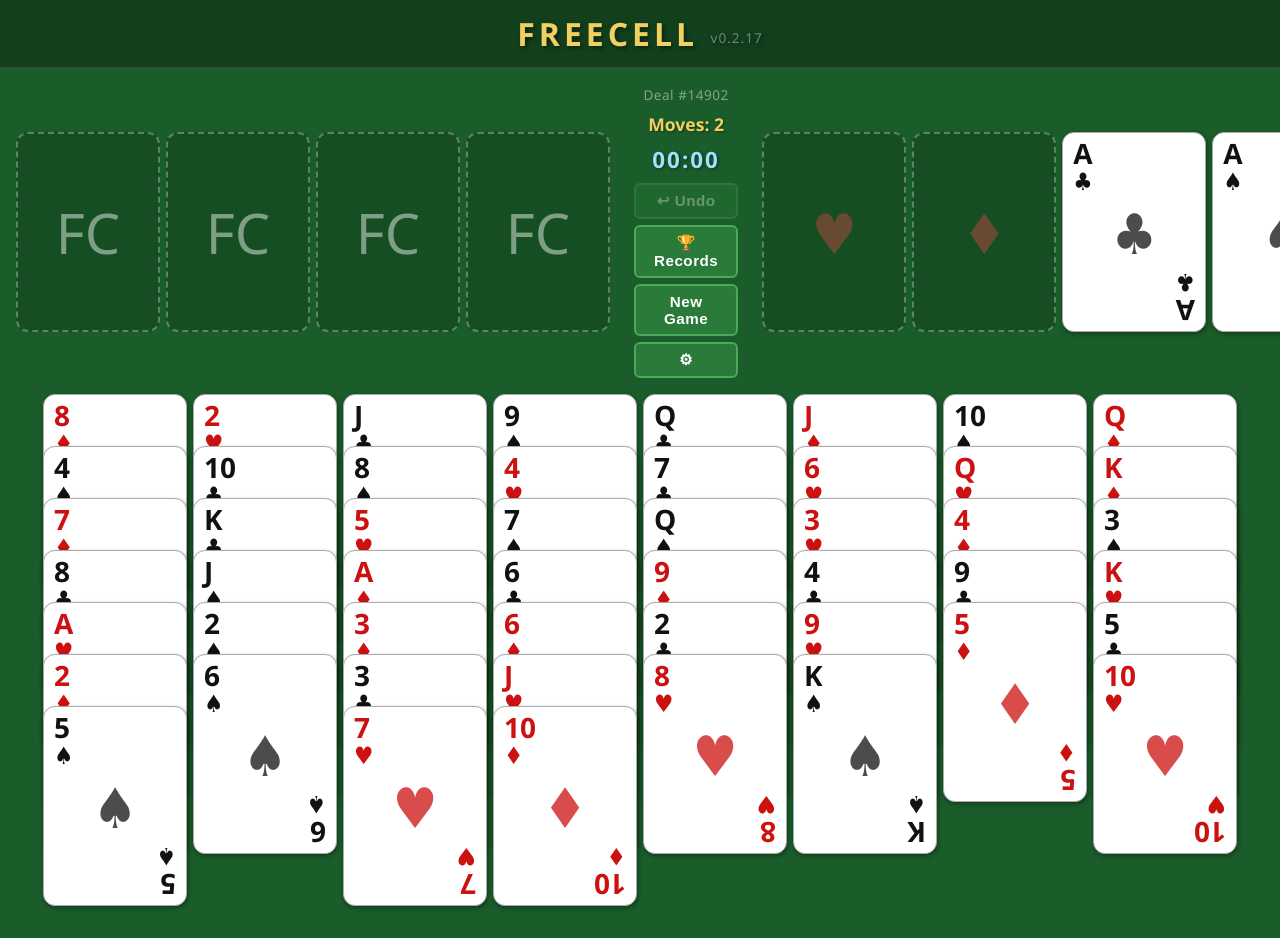
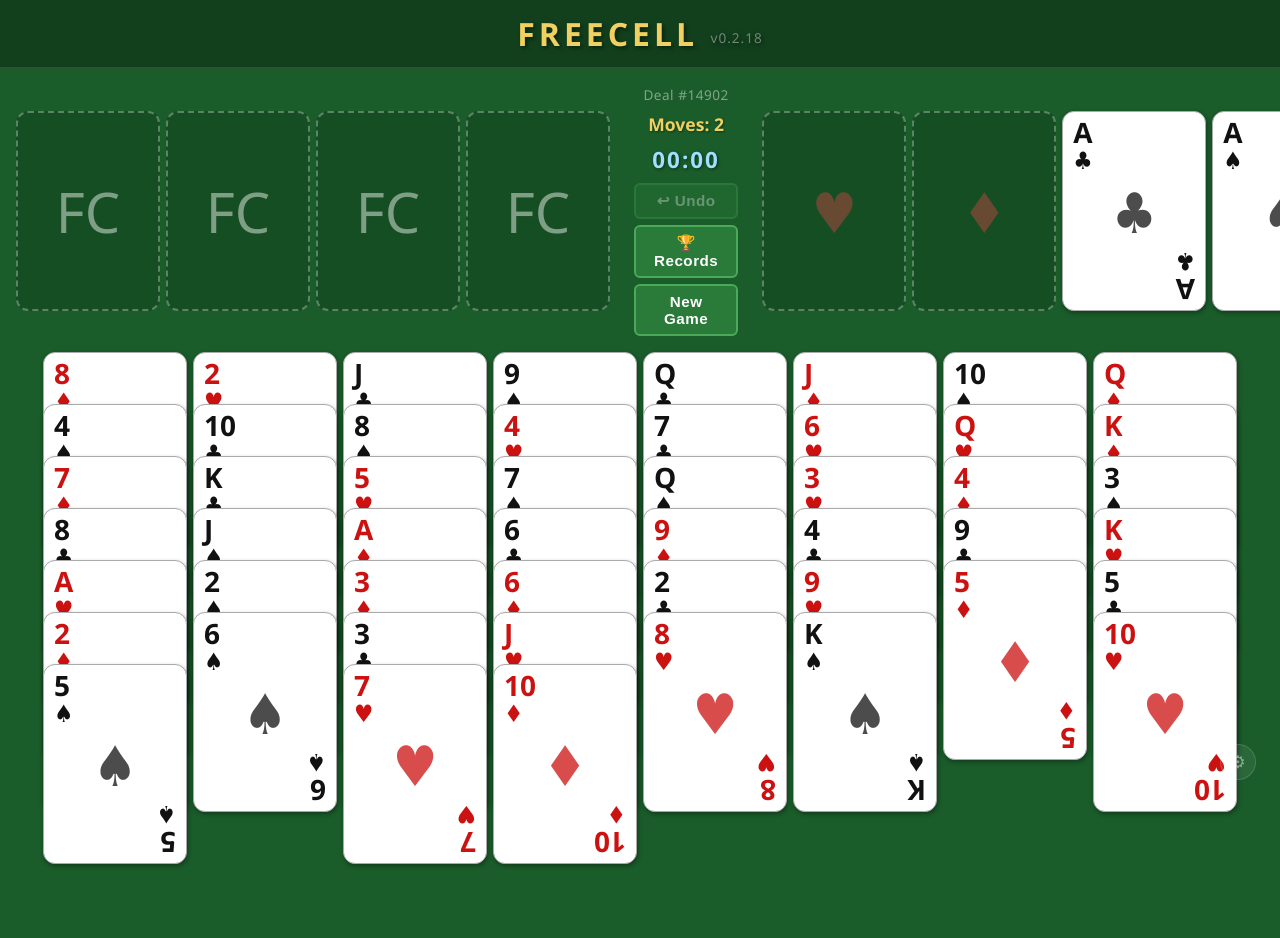
Before and after one commit to gloryz/freecell, a React (Vite) app: page / in a window 1280 px wide. Shown: the top 938 px of the page. After the commit the page ends 896 px from the top, so only its background shows below. Built offline with nearby package versions, Linux system fonts and the light colour scheme; no server answers.

Commit message:
fix: 설정 버튼 우측 하단 고정 배치로 레이아웃 흔들림 제거 (v0.2.18)

```diff
--- a/package.json
+++ b/package.json
@@ -2,7 +2,7 @@
   "name": "freecell",
   "productName": "FreeCell",
   "private": true,
-  "version": "0.2.17",
+  "version": "0.2.18",
   "type": "module",
   "main": "electron/main.cjs",
   "scripts": {
--- a/src/components/GameBoard.css
+++ b/src/components/GameBoard.css
@@ -95,15 +95,28 @@
   background: #5a4a7a;
 }
 
-.btn-settings {
-  background: rgba(255, 255, 255, 0.06);
-  border-color: rgba(255, 255, 255, 0.15);
-  font-size: 1rem;
-  padding: 6px 10px;
+.btn-settings-fixed {
+  position: fixed;
+  bottom: 20px;
+  right: 24px;
+  background: rgba(255, 255, 255, 0.07);
+  border: 1px solid rgba(255, 255, 255, 0.15);
+  border-radius: 50%;
+  color: rgba(255, 255, 255, 0.45);
+  cursor: pointer;
+  font-size: 1.1rem;
+  width: 36px;
+  height: 36px;
+  display: flex;
+  align-items: center;
+  justify-content: center;
+  transition: background 0.15s, color 0.15s;
+  z-index: 10;
 }
 
-.btn-settings:hover {
-  background: rgba(255, 255, 255, 0.12);
+.btn-settings-fixed:hover {
+  background: rgba(255, 255, 255, 0.15);
+  color: rgba(255, 255, 255, 0.85);
 }
 
 .moves-counter {
--- a/src/components/GameBoard.tsx
+++ b/src/components/GameBoard.tsx
@@ -468,7 +468,6 @@ export default function GameBoard() {
             )}
             <button className="btn btn-records" onClick={() => setShowRecords(true)}>🏆 Records</button>
             <button className="btn" onClick={handleNewGame}>New Game</button>
-            <button className="btn btn-settings" onClick={() => setShowSettings(true)}>⚙</button>
           </div>
         </div>
 
@@ -525,6 +524,9 @@ export default function GameBoard() {
           onClose={() => setShowRecords(false)}
         />
       )}
+
+      {/* SETTINGS BUTTON (fixed corner) */}
+      <button className="btn-settings-fixed" onClick={() => setShowSettings(true)}>⚙</button>
 
       {/* SETTINGS MODAL */}
       {showSettings && (
```
Also changed, not shown: 1 other file (tests, documents, lock files or other folders).
